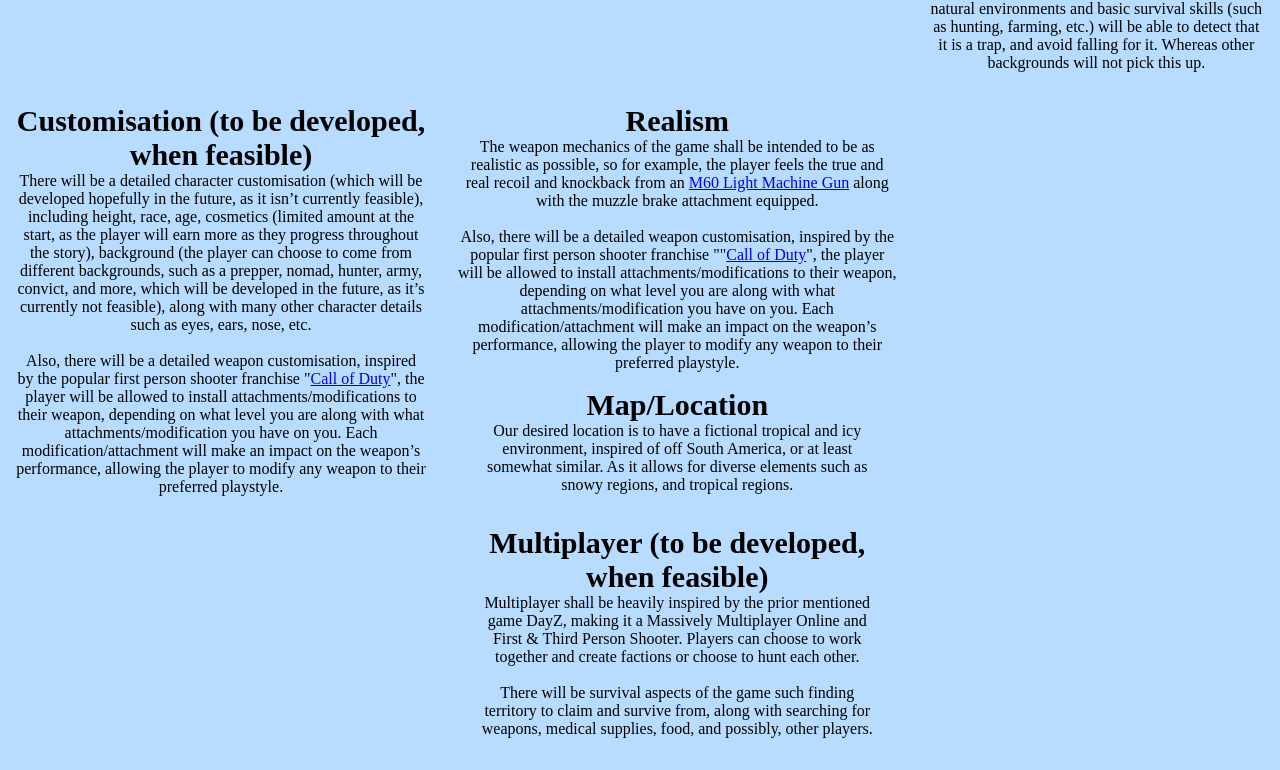
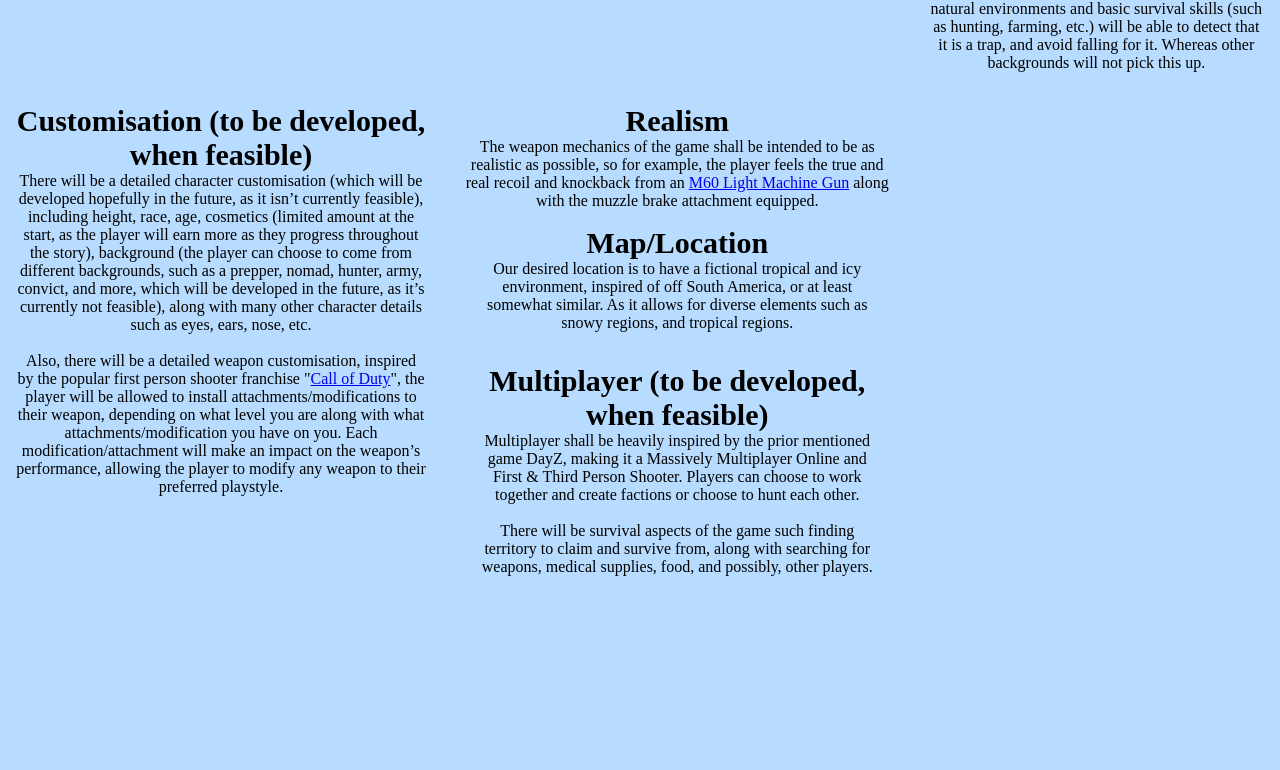
Before and after one commit to Mitchell-gro/my-profile-assignment, a plain HTML site: page project_idea.html in a window 1280 px wide. Shown: the part 977-1747 px from the top of the page. After the commit the page ends 1585 px from the top, so only its background shows below. Drawn offline with Linux system fonts and the light colour scheme; a web font is replaced by a local one.

Commit message:
Removed duplicate code
Discovered a duplicate code, has now been removed.

```diff
--- a/project_idea.html
+++ b/project_idea.html
@@ -106,8 +106,6 @@ Also, there will be a detailed weapon customisation, inspired by the popular fir
   <h2>Realism</h2>
 
 <p>The weapon mechanics of the game shall be intended to be as realistic as possible, so for example, the player feels the true and real recoil and knockback from an <a href="https://en.wikipedia.org/wiki/M60_machine_gun" target="_blank">M60 Light Machine Gun</a> along with the muzzle brake attachment equipped.
-  <br> </br>
-Also, there will be a detailed weapon customisation, inspired by the popular first person shooter franchise ""<a href="https://www.callofduty.com/au/en/" target="_blank">Call of Duty</a>", the player will be allowed to install attachments/modifications to their weapon, depending on what level you are along with what attachments/modification you have on you. Each modification/attachment will make an impact on the weapon’s performance, allowing the player to modify any weapon to their preferred playstyle.</p>
 
 <div class="item cont-9">
   <h2>Map/Location</h2>
```
